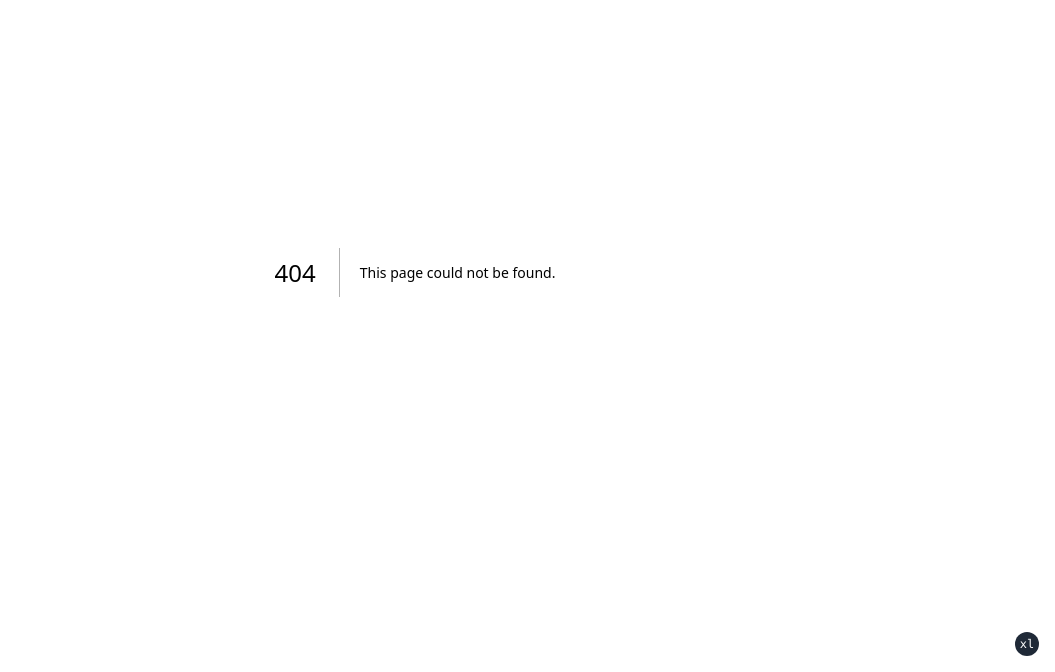
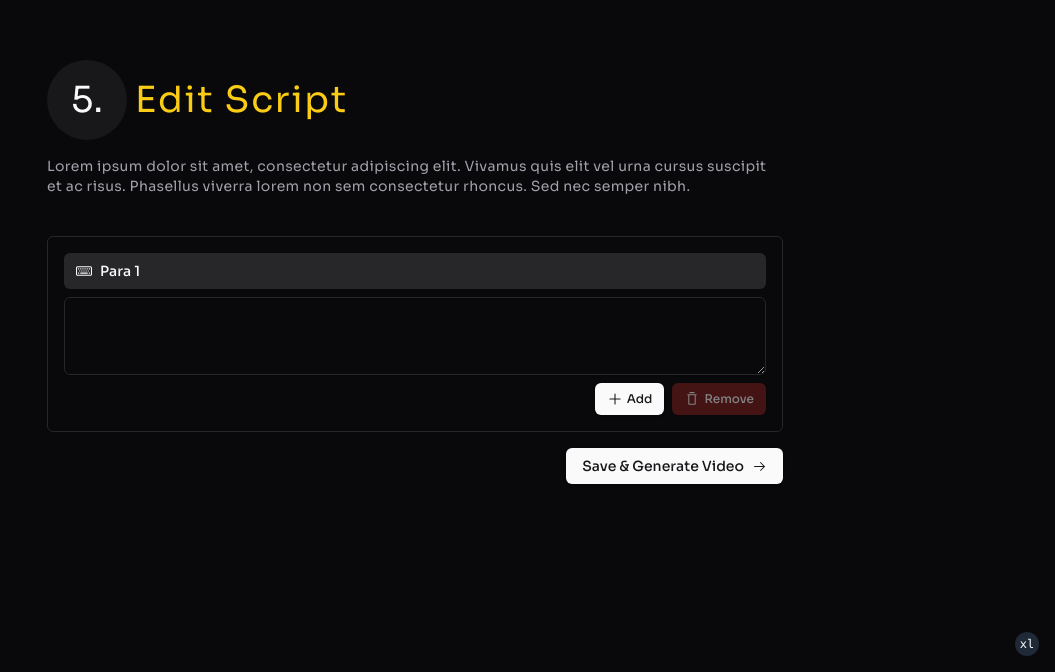
Before and after one commit to hiteshmeta85/sih2023-web, a Next.js app: page /video-generation/edit-script in a window 1280 px wide. Before the commit this address had no page. Shown: the part 128-800 px from the top of the page, without its empty margins (225-1280 px from the left). Built offline with nearby package versions, Linux system fonts and the light colour scheme.

Commit message:
Add Edit Script Form

```diff
--- /dev/null
+++ b/src/components/edit-script-form.tsx
@@ -0,0 +1,129 @@
+import { zodResolver } from "@hookform/resolvers/zod";
+import { useFieldArray, useForm } from "react-hook-form";
+import * as z from "zod";
+
+import { Button } from "@/components/ui/button";
+import {
+  Form,
+  FormControl,
+  FormField,
+  FormItem,
+  FormMessage,
+} from "@/components/ui/form";
+import { toast } from "@/components/ui/use-toast";
+import { Textarea } from "@/components/ui/textarea";
+import {
+  ArrowRightIcon,
+  KeyboardIcon,
+  PlusIcon,
+  TrashIcon,
+} from "@radix-ui/react-icons";
+
+const FormSchema = z.object({
+  script: z
+    .array(
+      z.object({
+        text: z.string().nonempty({
+          message: "Text cannot be empty",
+        }),
+      }),
+    )
+    .min(1, {
+      message: "At-least one script is required",
+    }),
+});
+
+export function EditScriptForm() {
+  const form = useForm<z.infer<typeof FormSchema>>({
+    resolver: zodResolver(FormSchema),
+    defaultValues: {
+      script: [
+        {
+          text: "",
+        },
+      ],
+    },
+    mode: "onChange",
+  });
+
+  const { fields, append, remove } = useFieldArray({
+    control: form.control,
+    name: "script",
+  });
+
+  function onSubmit(data: z.infer<typeof FormSchema>) {
+    toast({
+      title: "You submitted the following values:",
+      description: (
+        <pre className="mt-2 w-[340px] rounded-md bg-slate-950 p-4">
+          <code className="text-white">{JSON.stringify(data, null, 2)}</code>
+        </pre>
+      ),
+    });
+  }
+
+  return (
+    <Form {...form}>
+      <form onSubmit={form.handleSubmit(onSubmit)} className="w-full space-y-4">
+        <div className="space-y-6 rounded-md border p-4">
+          {fields.map((script, index) => (
+            <div key={script.id} className="space-y-2">
+              <div className="flex items-center rounded-md bg-muted px-3 py-2">
+                <KeyboardIcon className="mr-2 h-4 w-4 " />
+                <p className="text-sm font-medium">Para {index + 1}</p>
+              </div>
+              <FormField
+                control={form.control}
+                name={`script.${index}.text`}
+                render={({ field }) => (
+                  <FormItem>
+                    <FormControl>
+                      <Textarea rows={3} {...field} />
+                    </FormControl>
+                    <FormMessage />
+                  </FormItem>
+                )}
+              />
+              <div className="flex justify-end">
+                {index === fields.length - 1 && (
+                  <Button
+                    type="button"
+                    size="sm"
+                    onClick={() =>
+                      append({
+                        text: "",
+                      })
+                    }
+                  >
+                    <PlusIcon className="mr-1 h-4 w-4" />
+                    Add
+                  </Button>
+                )}
+                <div className="w-2" />
+                <Button
+                  type="button"
+                  size="sm"
+                  variant="destructive"
+                  onClick={() => remove(index)}
+                  disabled={fields.length === 1}
+                >
+                  <TrashIcon className="mr-1 h-4 w-4" />
+                  Remove
+                </Button>
+              </div>
+            </div>
+          ))}
+        </div>
+
+        <div className="flex justify-end">
+          <Button type="submit">
+            <>
+              Save & Generate Video
+              <ArrowRightIcon className="ml-2" />
+            </>
+          </Button>
+        </div>
+      </form>
+    </Form>
+  );
+}
--- /dev/null
+++ b/src/pages/video-generation/edit-script.tsx
@@ -0,0 +1,29 @@
+import { EditScriptForm } from "@/components/edit-script-form";
+
+export default function EditScript() {
+  return (
+    <div className="container flex min-h-screen max-w-screen-md flex-col items-center justify-center p-4">
+      <div>
+        <div className="space-y-4">
+          <div className="flex items-center gap-2">
+            <p className="flex h-20 w-20 items-center justify-center rounded-full bg-primary-foreground text-4xl">
+              5.
+            </p>
+            <h2 className="text-4xl tracking-wider text-yellow-400">
+              Edit Script
+            </h2>
+          </div>
+          <p className="max-w-screen-md text-sm tracking-wide text-muted-foreground">
+            Lorem ipsum dolor sit amet, consectetur adipiscing elit. Vivamus
+            quis elit vel urna cursus suscipit et ac risus. Phasellus viverra
+            lorem non sem consectetur rhoncus. Sed nec semper nibh.
+          </p>
+        </div>
+
+        <div className="mt-10">
+          <EditScriptForm />
+        </div>
+      </div>
+    </div>
+  );
+}
--- a/src/pages/video-generation/update-avatar.tsx
+++ b/src/pages/video-generation/update-avatar.tsx
@@ -25,7 +25,11 @@ export default function UpdateAvatar() {
             quis elit vel urna cursus suscipit et ac risus. Phasellus viverra
             lorem non sem consectetur rhoncus. Sed nec semper nibh.
           </p>
-          <Button type="button" variant="outline" onClick={() => router.back()}>
+          <Button
+            type="button"
+            variant="outline"
+            onClick={() => router.push("/video-generation/generate-avatar")}
+          >
             <>
               Regenerate
               <MagicWandIcon className="ml-2" />
```
